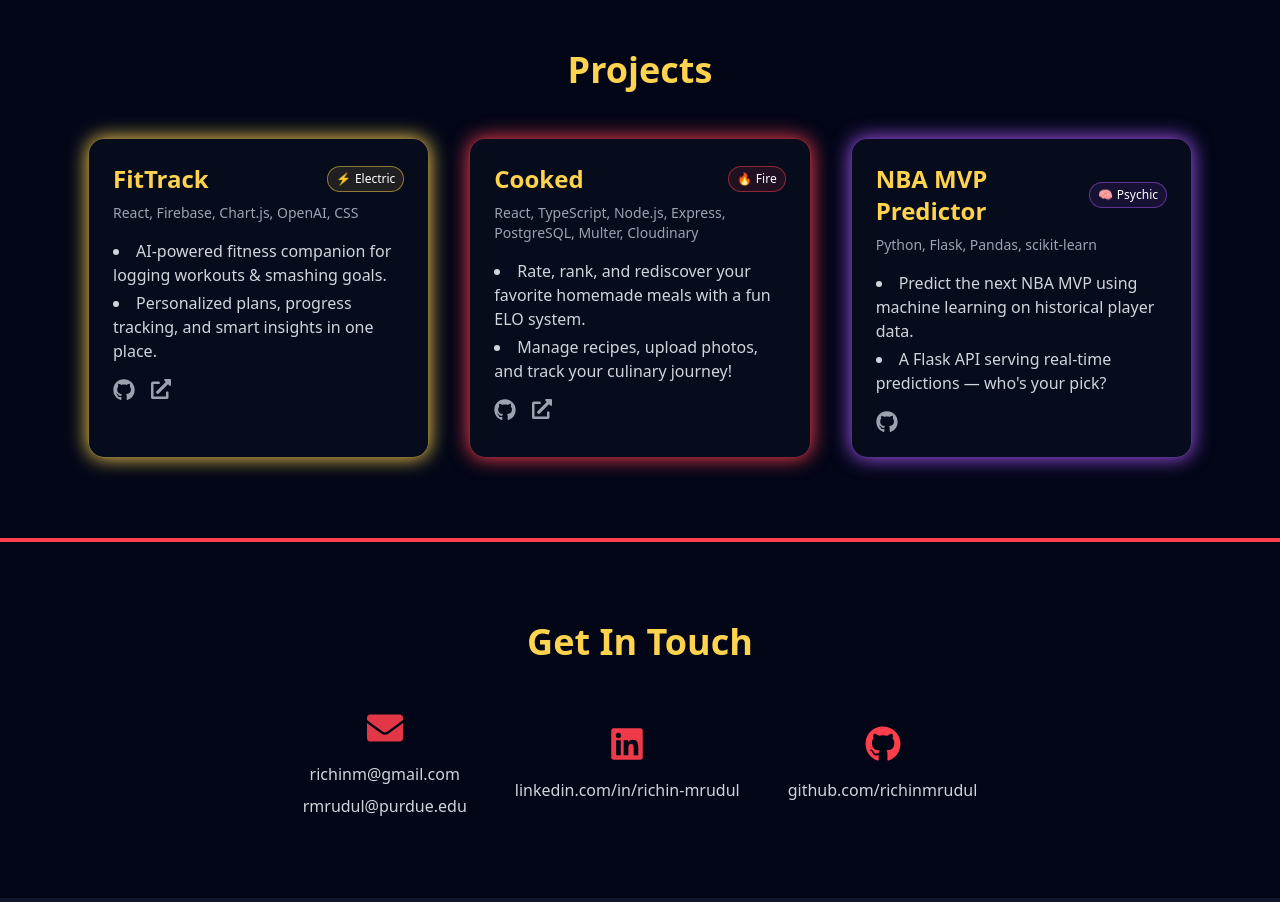
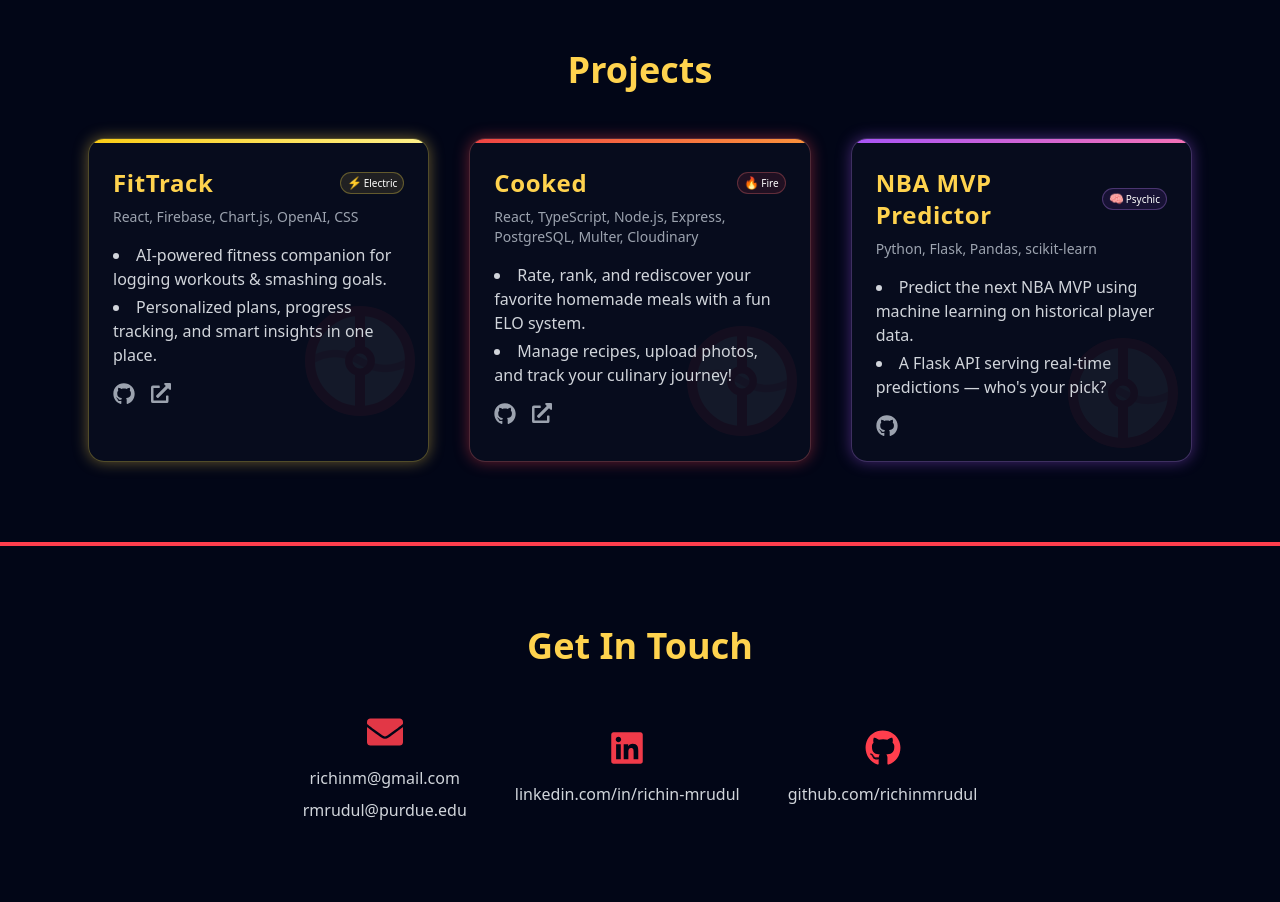
Before and after one commit to richinmrudul/portfolio-v2, a React (Create React App) app: page / in a window 1280 px wide. Shown: the part 4340-5242 px from the top of the page. Built offline with nearby package versions, Linux system fonts and the light colour scheme.

Commit message:
fix projects theme

```diff
--- a/src/components/Projects.tsx
+++ b/src/components/Projects.tsx
@@ -1,6 +1,7 @@
 import React from "react";
 import { motion } from "framer-motion";
 import { FaGithub, FaExternalLinkAlt } from "react-icons/fa";
+import PokeballIcon from "./PokeballIcon";
 
 interface Project {
   title: string;
@@ -51,26 +52,29 @@ const getTypeConfig = (type: "electric" | "fire" | "psychic") => {
     electric: {
       emoji: "⚡",
       name: "Electric",
-      glow: "shadow-[0_0_20px_#FFD34E]",
-      hoverGlow: "hover:shadow-[0_0_30px_#FFD34E]",
-      border: "border-pokemon-yellow/50",
+      glow: "shadow-[0_0_15px_rgba(255,211,78,0.4)]",
+      hoverGlow: "hover:shadow-[0_0_20px_rgba(255,211,78,0.5)]",
+      border: "border-[1px] border-yellow-300/30",
       bg: "bg-pokemon-yellow/10",
+      stripe: "bg-gradient-to-r from-yellow-400 to-yellow-200",
     },
     fire: {
       emoji: "🔥",
       name: "Fire",
-      glow: "shadow-[0_0_20px_#FF3E4D]",
-      hoverGlow: "hover:shadow-[0_0_30px_#FF3E4D]",
-      border: "border-pokemon-red/50",
+      glow: "shadow-[0_0_15px_rgba(255,62,77,0.4)]",
+      hoverGlow: "hover:shadow-[0_0_20px_rgba(255,62,77,0.5)]",
+      border: "border-[1px] border-red-400/30",
       bg: "bg-pokemon-red/10",
+      stripe: "bg-gradient-to-r from-red-500 to-orange-400",
     },
     psychic: {
       emoji: "🧠",
       name: "Psychic",
-      glow: "shadow-[0_0_20px_#A855F7]",
-      hoverGlow: "hover:shadow-[0_0_30px_#A855F7]",
-      border: "border-purple-500/50",
+      glow: "shadow-[0_0_15px_rgba(168,85,247,0.4)]",
+      hoverGlow: "hover:shadow-[0_0_20px_rgba(168,85,247,0.5)]",
+      border: "border-[1px] border-purple-400/30",
       bg: "bg-purple-500/10",
+      stripe: "bg-gradient-to-r from-purple-500 to-pink-400",
     },
   };
   return configs[type];
@@ -90,24 +94,34 @@ const Projects: React.FC = () => {
             return (
               <motion.div
                 key={i}
-                whileHover={{ scale: 1.05 }}
+                whileHover={{ rotate: 0.5, scale: 1.01 }}
                 transition={{ type: "spring", stiffness: 200 }}
-                className={`rounded-2xl border ${typeConfig.border} p-6 bg-slate-900/40 ${typeConfig.glow} ${typeConfig.hoverGlow} transition-all duration-300`}
+                className={`relative rounded-2xl ${typeConfig.border} p-0 bg-slate-900/40 ${typeConfig.glow} ${typeConfig.hoverGlow} transition-all duration-300 overflow-hidden`}
               >
-                <div className="flex items-center justify-between mb-2">
-                  <h3 className="text-2xl font-bold text-pokemon-yellow">{project.title}</h3>
-                  <div className={`${typeConfig.bg} border ${typeConfig.border} px-2 py-1 text-xs rounded-full flex items-center gap-1`}>
-                    <span>{typeConfig.emoji}</span>
+                {/* Gradient Stripe at Top */}
+                <div className={`h-1 w-full ${typeConfig.stripe}`} />
+
+                {/* Content */}
+                <div className="p-6 relative">
+                  {/* Pokéball Watermark */}
+                  <div className="absolute bottom-2 right-2 opacity-[0.05] pointer-events-none">
+                    <PokeballIcon size={120} />
+                  </div>
+
+                  <div className="flex items-center justify-between mb-2 relative z-10">
+                    <h3 className="text-2xl font-semibold text-pokemon-yellow tracking-wide">{project.title}</h3>
+                    <div className={`${typeConfig.bg} border ${typeConfig.border} px-1.5 py-0.5 text-[10px] rounded-full flex items-center gap-0.5 font-medium`}>
+                      <span className="text-xs">{typeConfig.emoji}</span>
                       <span>{typeConfig.name}</span>
                     </div>
                   </div>
-                <p className="text-gray-400 text-sm mb-4">{project.tech}</p>
-                <ul className="list-disc list-inside space-y-1 text-gray-300 mb-4">
+                  <p className="text-gray-400 text-sm mb-4 relative z-10">{project.tech}</p>
+                  <ul className="list-disc list-inside space-y-1 text-gray-300 mb-4 relative z-10">
                     {project.description.map((desc, j) => (
                       <li key={j}>{desc}</li>
                     ))}
                   </ul>
-                <div className="flex gap-4">
+                  <div className="flex gap-4 relative z-10">
                     <a
                       href={project.github}
                       target="_blank"
@@ -127,6 +141,7 @@ const Projects: React.FC = () => {
                       </a>
                     )}
                   </div>
+                </div>
               </motion.div>
             );
           })}
```
Lines whose indentation alone changed are shown as unchanged.
